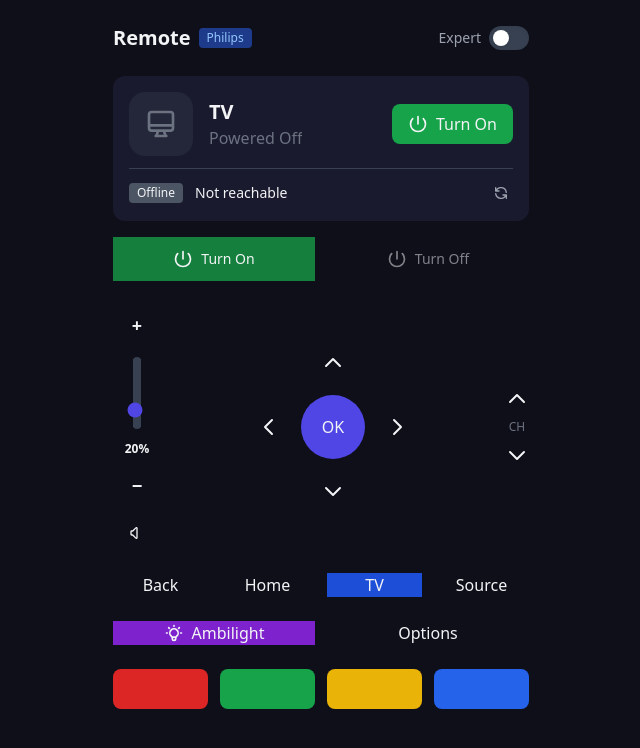
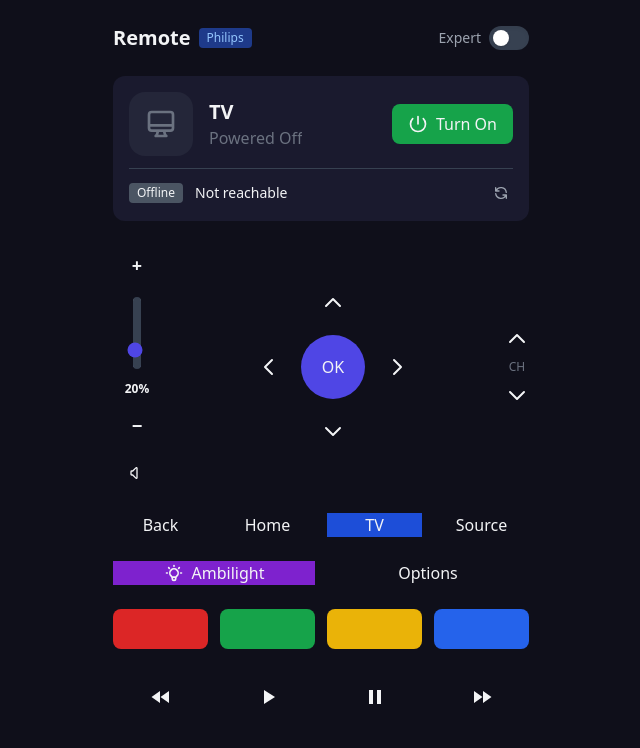
Before and after one commit to katosh/remoteremote, a Flask app: template app/templates/remote_philips.html in a window 1280 px wide. Shown: the top 748 px of the page, without its empty margins (319-959 px from the left). Run offline with Flask 3, Linux system fonts and the light colour scheme; the template is opened without the code that fills it, so the values that code supplies are empty; parts of the project's set-up code (start-up, migrations or seed data) failed here and were passed over; some libraries are stand-ins or nearby versions.

Commit message:
no on/off but play/pause in non-expert remote

```diff
--- a/app/templates/remote_philips.html
+++ b/app/templates/remote_philips.html
@@ -23,7 +23,7 @@
     </div>
 
     <!-- TV Status Card - Alpine.js powered, polls every 5s -->
-    <div id="tv-status-card" class="bg-tv-dark rounded-xl p-4 mb-4">
+    <div id="tv-status-card" class="bg-tv-dark rounded-xl p-4 mb-6">
         {% with should_poll=true %}
         {% include 'partials/tv_status.html' %}
         {% endwith %}
@@ -65,33 +65,6 @@
                 </button>
             </div>
         </div>
-    </div>
-
-    <!-- Quick Power Actions (manual fallback) -->
-    <div class="grid grid-cols-2 gap-3 mb-6">
-        <button hx-post="{{ url_for('remote.power') }}"
-                hx-vals='{"action": "on"}'
-                hx-swap="none"
-                hx-disabled-elt="this"
-                class="btn-remote py-3 flex items-center justify-center gap-2 bg-green-700 hover:bg-green-600">
-            <svg class="w-5 h-5" fill="none" stroke="currentColor" viewBox="0 0 24 24">
-                <path stroke-linecap="round" stroke-linejoin="round" stroke-width="2"
-                      d="M5.636 5.636a9 9 0 1 0 12.728 0M12 3v9"/>
-            </svg>
-            <span class="text-sm">{{ _('Turn On') }}</span>
-        </button>
-        <button hx-post="{{ url_for('remote.power') }}"
-                hx-vals='{"action": "off"}'
-                hx-swap="none"
-                hx-disabled-elt="this"
-                {% if not tv_has_token %}disabled{% endif %}
-                class="btn-remote btn-power py-3 flex items-center justify-center gap-2 {% if not tv_has_token %}opacity-50 cursor-not-allowed{% endif %}">
-            <svg class="w-5 h-5" fill="none" stroke="currentColor" viewBox="0 0 24 24">
-                <path stroke-linecap="round" stroke-linejoin="round" stroke-width="2"
-                      d="M5.636 5.636a9 9 0 1 0 12.728 0M12 3v9"/>
-            </svg>
-            <span class="text-sm">{{ _('Turn Off') }}</span>
-        </button>
     </div>
 
     <!-- Normal Mode Controls -->
@@ -259,10 +232,73 @@
                     hx-disabled-elt="this"
                     class="btn-remote h-10 rounded-lg bg-blue-600 hover:bg-blue-500">&nbsp;</button>
         </div>
+
+        <!-- Media Controls -->
+        <div class="grid grid-cols-4 gap-3">
+            <button hx-post="{{ url_for('remote.send_key', key='REWIND') }}"
+                    hx-swap="none"
+                    hx-disabled-elt="this"
+                    class="btn-remote h-12 rounded-lg flex items-center justify-center">
+                <svg class="w-6 h-6" fill="currentColor" viewBox="0 0 24 24">
+                    <path d="M11 18V6l-8.5 6 8.5 6zm.5-6l8.5 6V6l-8.5 6z"/>
+                </svg>
+            </button>
+            <button hx-post="{{ url_for('remote.send_key', key='PLAY') }}"
+                    hx-swap="none"
+                    hx-disabled-elt="this"
+                    class="btn-remote h-12 rounded-lg flex items-center justify-center">
+                <svg class="w-6 h-6" fill="currentColor" viewBox="0 0 24 24">
+                    <path d="M8 5v14l11-7z"/>
+                </svg>
+            </button>
+            <button hx-post="{{ url_for('remote.send_key', key='PAUSE') }}"
+                    hx-swap="none"
+                    hx-disabled-elt="this"
+                    class="btn-remote h-12 rounded-lg flex items-center justify-center">
+                <svg class="w-6 h-6" fill="currentColor" viewBox="0 0 24 24">
+                    <path d="M6 19h4V5H6v14zm8-14v14h4V5h-4z"/>
+                </svg>
+            </button>
+            <button hx-post="{{ url_for('remote.send_key', key='FASTFORWARD') }}"
+                    hx-swap="none"
+                    hx-disabled-elt="this"
+                    class="btn-remote h-12 rounded-lg flex items-center justify-center">
+                <svg class="w-6 h-6" fill="currentColor" viewBox="0 0 24 24">
+                    <path d="M4 18l8.5-6L4 6v12zm9-12v12l8.5-6L13 6z"/>
+                </svg>
+            </button>
+        </div>
     </div>
 
     <!-- Expert Mode Controls -->
     <div x-show="expertMode" x-cloak class="space-y-6">
+        <!-- Power Buttons (manual fallback) -->
+        <div class="grid grid-cols-2 gap-3">
+            <button hx-post="{{ url_for('remote.power') }}"
+                    hx-vals='{"action": "on"}'
+                    hx-swap="none"
+                    hx-disabled-elt="this"
+                    class="btn-remote py-3 flex items-center justify-center gap-2 bg-green-700 hover:bg-green-600">
+                <svg class="w-5 h-5" fill="none" stroke="currentColor" viewBox="0 0 24 24">
+                    <path stroke-linecap="round" stroke-linejoin="round" stroke-width="2"
+                          d="M5.636 5.636a9 9 0 1 0 12.728 0M12 3v9"/>
+                </svg>
+                <span class="text-sm">{{ _('Turn On') }}</span>
+            </button>
+            <button hx-post="{{ url_for('remote.power') }}"
+                    hx-vals='{"action": "off"}'
+                    hx-swap="none"
+                    hx-disabled-elt="this"
+                    {% if not tv_has_token %}disabled{% endif %}
+                    class="btn-remote btn-power py-3 flex items-center justify-center gap-2 {% if not tv_has_token %}opacity-50 cursor-not-allowed{% endif %}">
+                <svg class="w-5 h-5" fill="none" stroke="currentColor" viewBox="0 0 24 24">
+                    <path stroke-linecap="round" stroke-linejoin="round" stroke-width="2"
+                          d="M5.636 5.636a9 9 0 1 0 12.728 0M12 3v9"/>
+                </svg>
+                <span class="text-sm">{{ _('Turn Off') }}</span>
+            </button>
+        </div>
+
         <!-- Number Pad -->
         <div class="grid grid-cols-3 gap-3">
             {% for num in range(1, 10) %}
```
Also changed, not shown: app/templates/dashboard.html (+1 -28 lines), app/templates/remote.html (+64 -28 lines).
